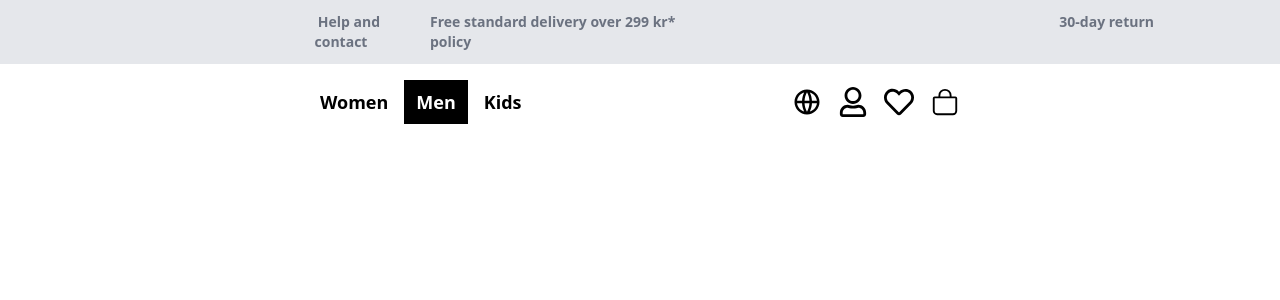
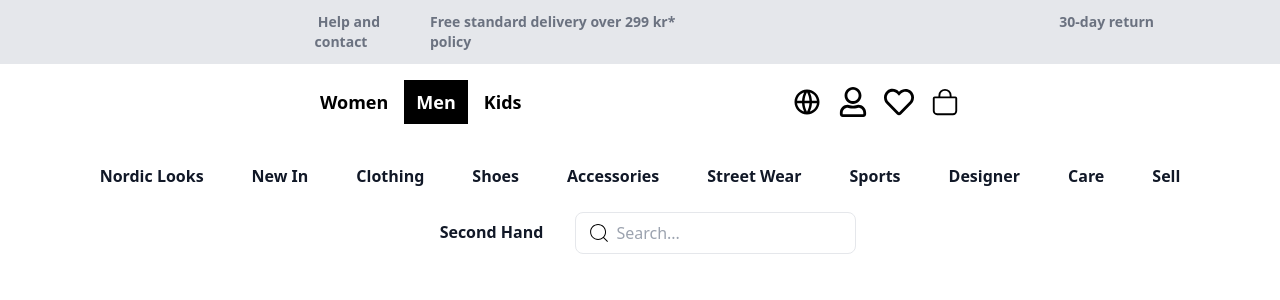
Before and after one commit to Torabarnob203311003/Zalando-clone, a React (Create React App) app: page / in a window 1280 px wide. Shown: the top 300 px of the page. Built offline with nearby package versions, Linux system fonts and the light colour scheme.

Commit message:
catagories done

```diff
--- a/src/App.jsx
+++ b/src/App.jsx
@@ -1,3 +1,4 @@
+import Dropmenu from './components/dropmenu';
 import Header from './components/header';
 import Navbar from './components/navbar';
 import logo from './logo.svg';
@@ -8,6 +9,7 @@ function App() {
       {/* Header */}
       <Header/>
        <Navbar/>
+      <Dropmenu/>
 
       </div>
   );
--- /dev/null
+++ b/src/components/banner.jsx
@@ -0,0 +1,9 @@
+ import React from 'react'
+
+ function Banner() {
+   return (
+     <div>Banner</div>
+   )
+ }
+
+ export default Banner
--- /dev/null
+++ b/src/components/dropmenu.jsx
@@ -0,0 +1,68 @@
+import React, { useState } from "react";
+import { CiSearch } from "react-icons/ci";
+
+const DropMenu = () => {
+    const navMenu = [
+        { name: "Nordic Looks", submenu: ["Winter Wear", "Summer Looks"] },
+        { name: "New In", submenu: ["Latest Trends", "Trending Now"] },
+        { name: "Clothing", submenu: ["T-Shirts", "Jeans", "Jackets", "Dresses"] },
+        { name: "Shoes", submenu: ["Sneakers", "Boots", "Heels"] },
+        { name: "Accessories", submenu: ["Bags", "Hats", "Watches"] },
+        { name: "Street Wear", submenu: ["Hoodies", "Joggers"] },
+        { name: "Sports", submenu: ["Activewear", "Outdoor Gear"] },
+        { name: "Designer", submenu: ["Luxury Brands", "Exclusive Pieces"] },
+        { name: "Care", submenu: ["Skincare", "Self-Care Essentials"] },
+        { name: "Sell", submenu: ["List Your Items", "Selling Guide"] },
+        { name: "Second Hand", submenu: ["Vintage Finds", "Pre-loved Clothing"] },
+    ];
+
+    const [activeIndex, setActiveIndex] = useState(null);
+
+    return (
+        <div className="relative">
+            <div className="flex flex-row flex-wrap justify-center gap-4 p-4">
+                {navMenu.map((item, index) => (
+                    <div
+                        key={index}
+                        className="relative group"
+                        onMouseEnter={() => setActiveIndex(index)}
+                        onMouseLeave={() => setActiveIndex(null)}
+                    >
+                        <a
+                            href="#"
+                            className="block px-4 py-2 font-semibold text-gray-900 hover:underline"
+                        >
+                            {item.name}
+                        </a>
+                        {activeIndex === index && (
+                            <div className="absolute left-0 mt-2 w-40 bg-white border rounded-lg shadow-lg">
+                                {item.submenu.map((subitem, subIndex) => (
+                                    <a
+                                        key={subIndex}
+                                        href="#"
+                                        className="block px-4 py-2 text-sm text-gray-700 hover:bg-gray-100"
+                                    >
+                                        {subitem}
+                                    </a>
+                                ))}
+                            </div>
+                        )}
+                    </div>
+                ))}
+                <div className="relative mb-4 text-black">
+                    <input
+                        type="text"
+                        placeholder = "Search..."
+                        className="block w-full p-2 pl-10 text-black border rounded-lg focus:outline-none focus:ring focus:ring-blue-300"
+                    />
+                    <span className="absolute top-1/2 left-3 transform -translate-y-1/2 text-gray-500 text-xl">
+                        <CiSearch className="text-black text-2xl" />
+                    </span>
+                </div>
+            </div>
+
+        </div>
+    );
+};
+
+export default DropMenu;
```
